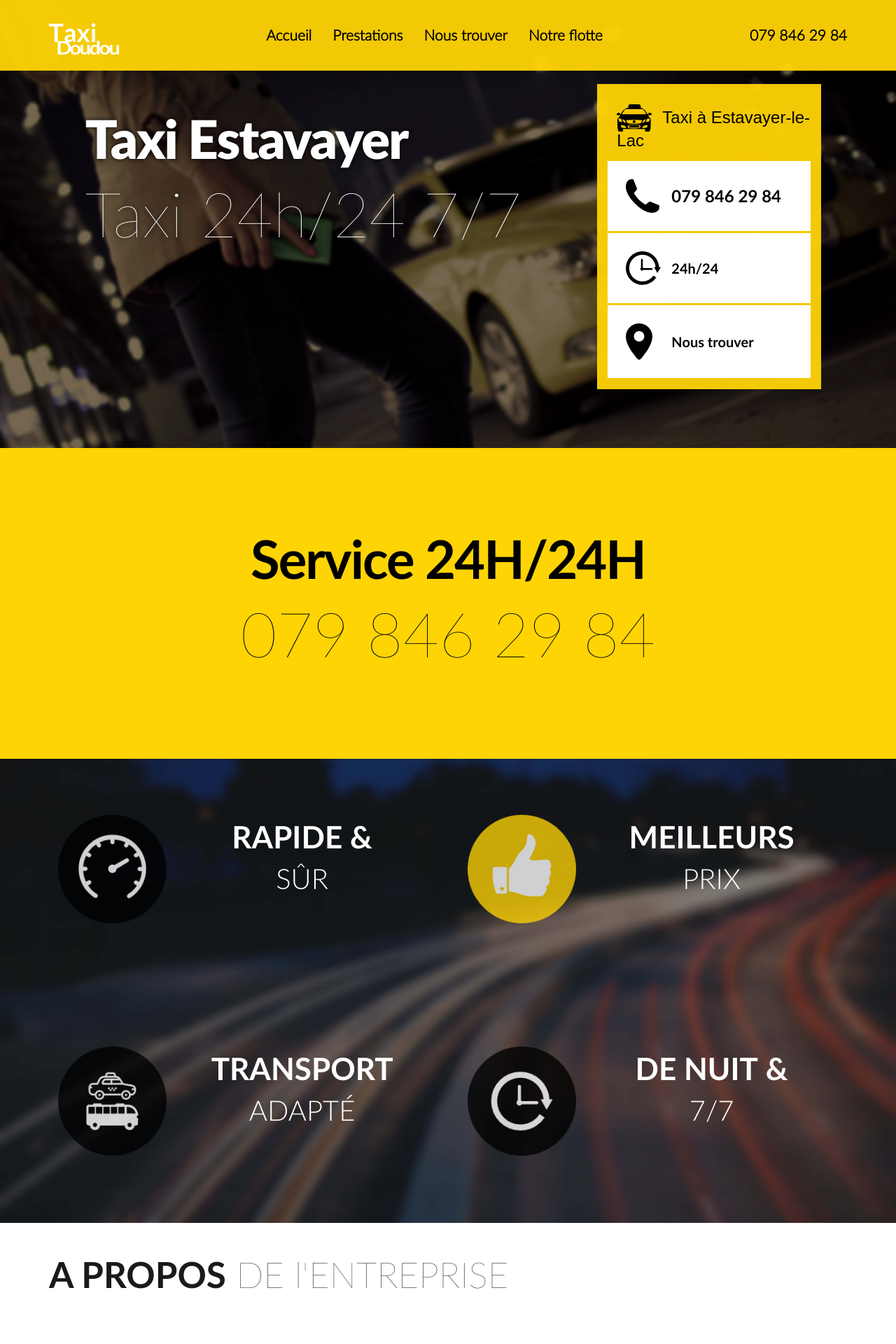
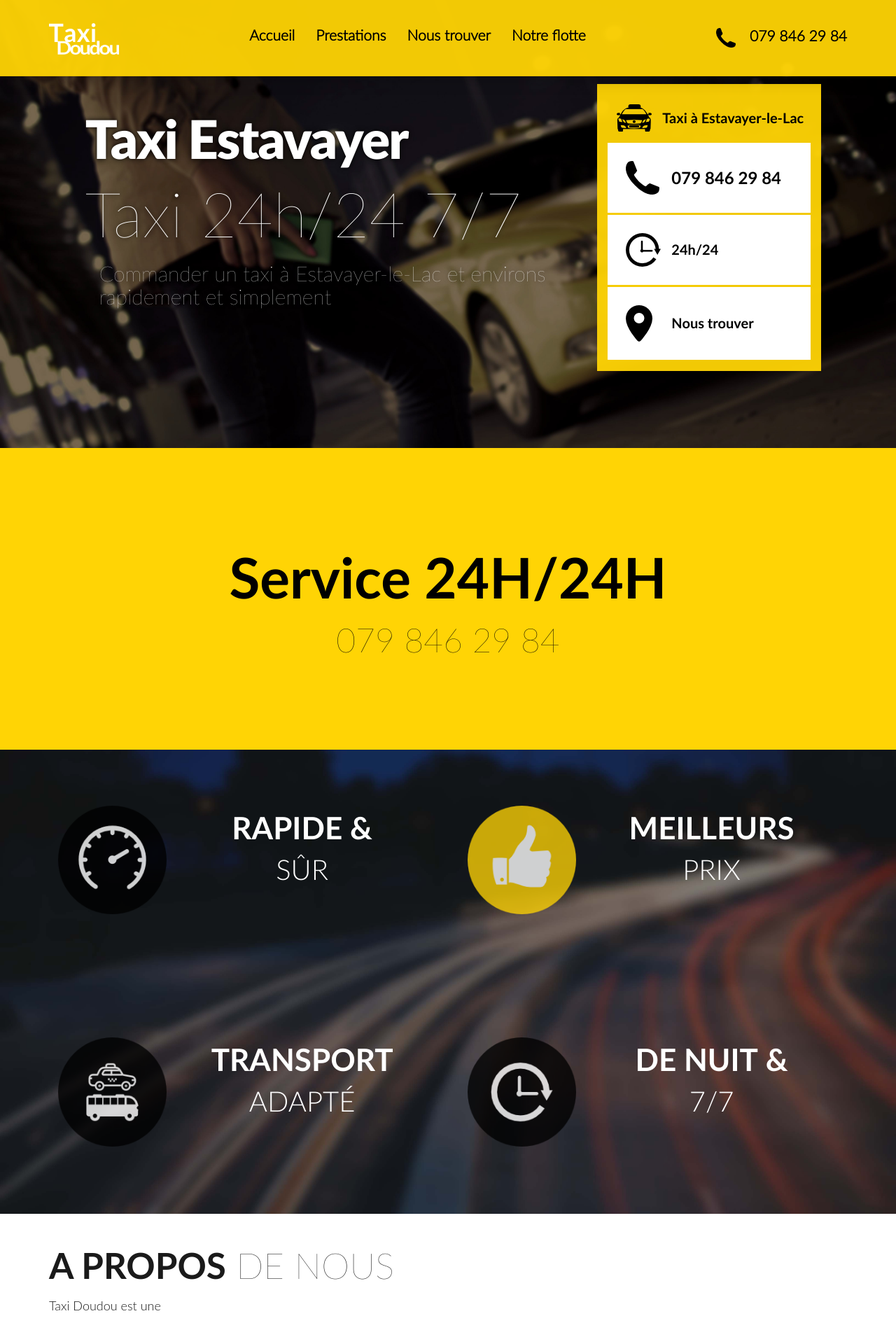
Before and after one commit to Tony2017/taxidoudou, a PHP site: page / in a window 1280 px wide. Shown: the top 1920 px of the page at 70% size. Run offline with PHP 8.4, Linux system fonts and the light colour scheme; some libraries are stand-ins or nearby versions; some web fonts are replaced.

Commit message:
Some big modifications

```diff
--- a/about.php
+++ b/about.php
@@ -2,7 +2,10 @@
 	<div class="container">
 	<p class="moto-text">
 		<strong>A PROPOS</strong>
-		DE l'ENTREPRISE
+		DE NOUS
+	</p>
+	<p class="text-about">
+		Taxi Doudou est une
 	</p>
 		<div class="row">
 
--- a/accroche.php
+++ b/accroche.php
@@ -1,4 +1,4 @@
 <section id="accroche">
-	<h1>Service 24H/24H</h1>
-	<h2>079 846 29 84</h2>
+	<h2>Service 24H/24H</h2>
+	<h3>079 846 29 84</h3>
 </section>
--- a/accueil.php
+++ b/accueil.php
@@ -2,6 +2,7 @@
 	<div class="col-lg-offset-1 col-lg-7 col-md-offset-0 col-md-6 col-sm-offset-0 col-sm-12 col-xs-offset-0 col-xs-12 titles-container">
 		<h1>Taxi Estavayer</h1>
 		<h2>Taxi 24h/24 7/7</h2>
+		<h3>Commander un taxi à Estavayer-le-Lac et environs<br />rapidement et simplement</h3>
 	</div>
 	<div id="main-box" class="col-lg-offset-0 col-lg-3 col-md-offset-0 col-md-5 col-sm-offset-2 col-sm-8  col-xs-offset-1 col-xs-10">
 		<div class="box box-title">
--- a/css/style.css
+++ b/css/style.css
@@ -59,6 +59,14 @@ h2{
   letter-spacing: 0px;
 }
 
+h3{
+  font-family: "Lato Hairdline";
+  font-style: normal;
+  font-size: 32px;
+  line-height: 1.1;
+  letter-spacing: 0px;
+}
+
 .inline{
   display: inline;
 }
@@ -79,8 +87,17 @@ h2{
   background-position: center;
 }
 
-.titles-container > h1, .titles-container > h2{
+.titles-container > h1, .titles-container > h2, .titles-container > h3{
   text-shadow: 0 0 7px rgba(0,0,0, 1);
+}
+
+.titles-container > h3{
+  margin-left: 20px;
+}
+.top-right-navbar-phone{
+  height:28px;
+  margin-right: 20px;
+  vertical-align: middle;
 }
 
 
@@ -90,6 +107,9 @@ h2{
   }
   h2{
     font-size: 89px;
+  }
+  h3{
+    font-size: 30px;
   }
   #accueil{
     /*padding: 10vh;*/
@@ -103,6 +123,9 @@ h2{
   h2{
     font-size: 85px;
   }
+  h3{
+    font-size: 40px;
+  }
   #accueil{
     /*padding: 10vh;*/
     padding-top: 20vh;
@@ -114,6 +137,9 @@ h2{
   }
   h2{
     font-size: 48px;
+  }
+  h3{
+    font-size: 29px;
   }
   #accueil{
     /*padding: 5vh;*/
@@ -127,13 +153,16 @@ h2{
   h2{
     font-size: 32px;
   }
+  h3{
+    font-size: 13px;
+  }
   #accueil{
     /*padding: 10vh;*/
     padding-top: 20vh;
   }
 }
 
-#accueil > div > h1, #accueil > div > h2{
+#accueil > div > h1, #accueil > div > h2, #accueil > div > h3{
   color: #ffffff;
 }
 #accroche{
@@ -143,12 +172,14 @@ h2{
   background-color: rgb(255, 212, 5);
   text-align: center;
 }
-#accroche > h1{
+#accroche > h2{
   font-family: "Lato Bold";
+  font-size: 10vh;
   color: #000000;
 }
-#accroche > h2{
+#accroche > h3{
   color: #000000;
+  font-size: 6vh;
 }
 #accueil{
   display: inline-block;
@@ -179,6 +210,10 @@ h2{
   margin-bottom: initial;
   padding: initial;
   padding: 26px 0px 13px 13px;
+}
+.box-title > h3{
+  font-family: "Lato Bold", sans-serif;
+  font-size: 20px;
 }
 .img-box-container{
   width: 50px;
@@ -243,8 +278,16 @@ h2{
 }
 
 #footer{
-  min-height: 40vh;
-  background-color: #333;
+  padding-top: 100px;
+  min-height: 55vh;
+  background-color: #1E1E1E;
+}
+
+#footer h3{
+  font-family: "Lato Bold", sans-serif;
+  font-size: 2.4vh;
+  color: white;
+  text-align: center;
 }
 
 #about{
@@ -259,6 +302,16 @@ h2{
   margin-top: 4.66vh;
 }
 
+#about .text-about{
+  font-weight: 300;
+  font-style: normal;
+  font-family: "Lato",sans-serif;
+  color: #1A1A1A;
+  font-size: 18px;
+  line-height: 1.3;
+  letter-spacing: 0px;
+}
+
 #about .moto-text > strong{
   font-family: "Lato Bold", sans-serif;
 }
--- a/footer.php
+++ b/footer.php
@@ -1,3 +1,15 @@
 <footer id="footer" class="col-lg-12">
-        <p>Copyright moi, tous droits réservés</p>
+	<div class="container">
+		<div class="row">
+			<div class="col-sm-4">
+				<h3 class="top-footer-title">Notre entreprise</h3>
+			</div>
+			<div class="col-sm-4">
+				<h3 class="top-footer-title">Nos services</h3>
+			</div>
+			<div class="col-sm-4">
+				<h3 class="top-footer-title">asd</h3>
+			</div>
+		</div>
+	</div>
 </footer>
--- a/header.php
+++ b/header.php
@@ -22,7 +22,7 @@
         <li><a href="#">Notre flotte</a></li>
       </ul>
       <ul class="nav navbar-nav navbar-right hidden-sm">
-        <li><a href="#">079 846 29 84</a></li>
+        <li><a href="#"><img src="css/img/phone.png" alt="Phone" class="top-right-navbar-phone"></img>079 846 29 84</a></li>
       </ul>
 
     </div>
```
